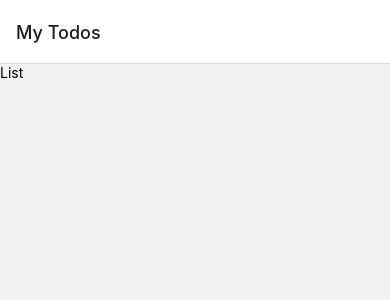
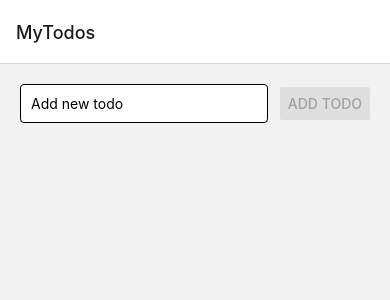
Before and after one commit to JairGuzman1810/todo-firebase, a React Native app: screen /MyTodos in a window 390 px wide. Before the commit this address had no page. Shown: the top 300 px of the page. Built offline with nearby package versions, Linux system fonts and the light colour scheme; no server answers; the database is empty.

Commit message:
Ya se insertan tareas. Ya se obtienen las tareas (pero no visualizan).

```diff
--- a/App.tsx
+++ b/App.tsx
@@ -4,13 +4,14 @@ import { StatusBar } from 'expo-status-bar';
 import { StyleSheet, Text, View } from 'react-native';
 import List from './src/views/List';
 import Details from './src/views/Details';
+import { RootStackParamList } from './src/types';
 
 export default function App() {
-  const Stack = createNativeStackNavigator();
+  const Stack = createNativeStackNavigator<RootStackParamList>();
   return (
     <NavigationContainer>
-      <Stack.Navigator>
-        <Stack.Screen name='My Todos' component={List}></Stack.Screen>
+      <Stack.Navigator initialRouteName='MyTodos'>
+        <Stack.Screen name='MyTodos' component={List}></Stack.Screen>
         <Stack.Screen name='Details' component={Details}></Stack.Screen>
       </Stack.Navigator>
     </NavigationContainer>
--- a/firebaseConfig.ts
+++ b/firebaseConfig.ts
@@ -1,5 +1,5 @@
 import { initializeApp } from "firebase/app";
-import { getAuth } from "firebase/auth";
+//import { getAuth } from "firebase/auth";
 import { getFirestore } from "firebase/firestore";
 
 // Optionally import the services that you want to use
@@ -22,6 +22,6 @@ const firebaseConfig = {
 
 export const FIREBASE_APP = initializeApp(firebaseConfig);
 export const FIRESTORE_DB = getFirestore(FIREBASE_APP);
-export const FIREBASE_AUTH = getAuth(FIREBASE_APP);
+//export const FIREBASE_AUTH = getAuth(FIREBASE_APP);
 // For more information on how to access Firebase in your project,
 // see the Firebase documentation: https://firebase.google.com/docs/web/setup#access-firebase
--- a/package.json
+++ b/package.json
@@ -17,7 +17,8 @@
     "react": "18.2.0",
     "react-native": "0.72.6",
     "react-native-safe-area-context": "4.6.3",
-    "react-native-screens": "~3.22.0"
+    "react-native-screens": "~3.22.0",
+    "@react-native-async-storage/async-storage": "1.18.2"
   },
   "devDependencies": {
     "@babel/core": "^7.20.0",
--- /dev/null
+++ b/src/types/index.ts
@@ -0,0 +1,11 @@
+export type RootStackParamList = {
+    MyTodos: undefined; // Screen with no parameters
+    Details: undefined; // Screen with no parameters
+    // Add more screens as needed
+  };
+
+export type Todo = {
+    id?: string,
+    title: string,
+    done: boolean,
+  }
--- a/src/views/List/List.tsx
+++ b/src/views/List/List.tsx
@@ -1,12 +1,80 @@
-import { View, Text } from "react-native";
-import React from "react";
+import { View, Text, Button, StyleSheet, TextInput, Alert } from "react-native";
+import React, { FC, useEffect, useState } from "react";
+import { RootStackParamList, Todo } from "../../types";
+import { NativeStackScreenProps } from "@react-navigation/native-stack";
+import { useNavigation } from "@react-navigation/native";
+import { FIRESTORE_DB } from "../../../firebaseConfig";
+import { addDoc, collection, onSnapshot } from "firebase/firestore";
+type ListProps = NativeStackScreenProps<RootStackParamList, 'MyTodos'>;
 
-const List = () => {
+const List: FC<ListProps> = ({navigation}) => {
+
+  const [todos, setTodos] = useState<Todo[]>([]);
+  const [todo, setTodo] = useState<string>('');
+
+
+  useEffect(() => {
+    const todoRef = collection(FIRESTORE_DB, 'todos');
+    const subscriber = onSnapshot(todoRef, {
+      next: (snapshot) => {
+        const todosSnapshot: Todo[] = [];
+        snapshot.docs.forEach(doc => {
+          todosSnapshot.push({
+            id: doc.id,
+            ...doc.data() as Todo
+          });
+        });
+        setTodos(todosSnapshot);
+        console.log(todosSnapshot);
+      }
+    });
+
+    return () => subscriber();
+  }, []);
+  const addNewTodo = async () => {
+    const doc = await addDoc(collection(FIRESTORE_DB, 'todos'), {title: todo, done: false})
+    console.log(doc);
+    setTodo('');
+  }
+
+
   return (
-    <View>
-      <Text>List</Text>
+    <View style={styles.container}>
+      <View style={styles.form}>
+        <TextInput
+        style={styles.input}
+        value={todo}
+        placeholder="Add new todo"
+        onChangeText={(text:string) => setTodo(text)}/>
+        <View style={styles.buttoncontainer}>
+        <Button title="Add todo" onPress={addNewTodo} disabled={todo === ''}></Button>
+        </View>
+      </View>
+
     </View>
   );
 };
 
 export default List;
+
+const styles = StyleSheet.create({
+  container:{
+    marginHorizontal: 20,
+
+  },
+  form: {
+    flexDirection: 'row',
+    alignItems: 'center',
+    marginVertical: 20,
+  },
+  input: {
+    flex:1,
+    borderWidth: 1,
+    borderRadius: 4,
+    backgroundColor: '#fff',
+    padding: 10,
+  },
+  buttoncontainer:{
+    marginLeft: 12,
+  }
+})
```
Also changed, not shown: 1 other file (tests, documents, lock files or other folders).
